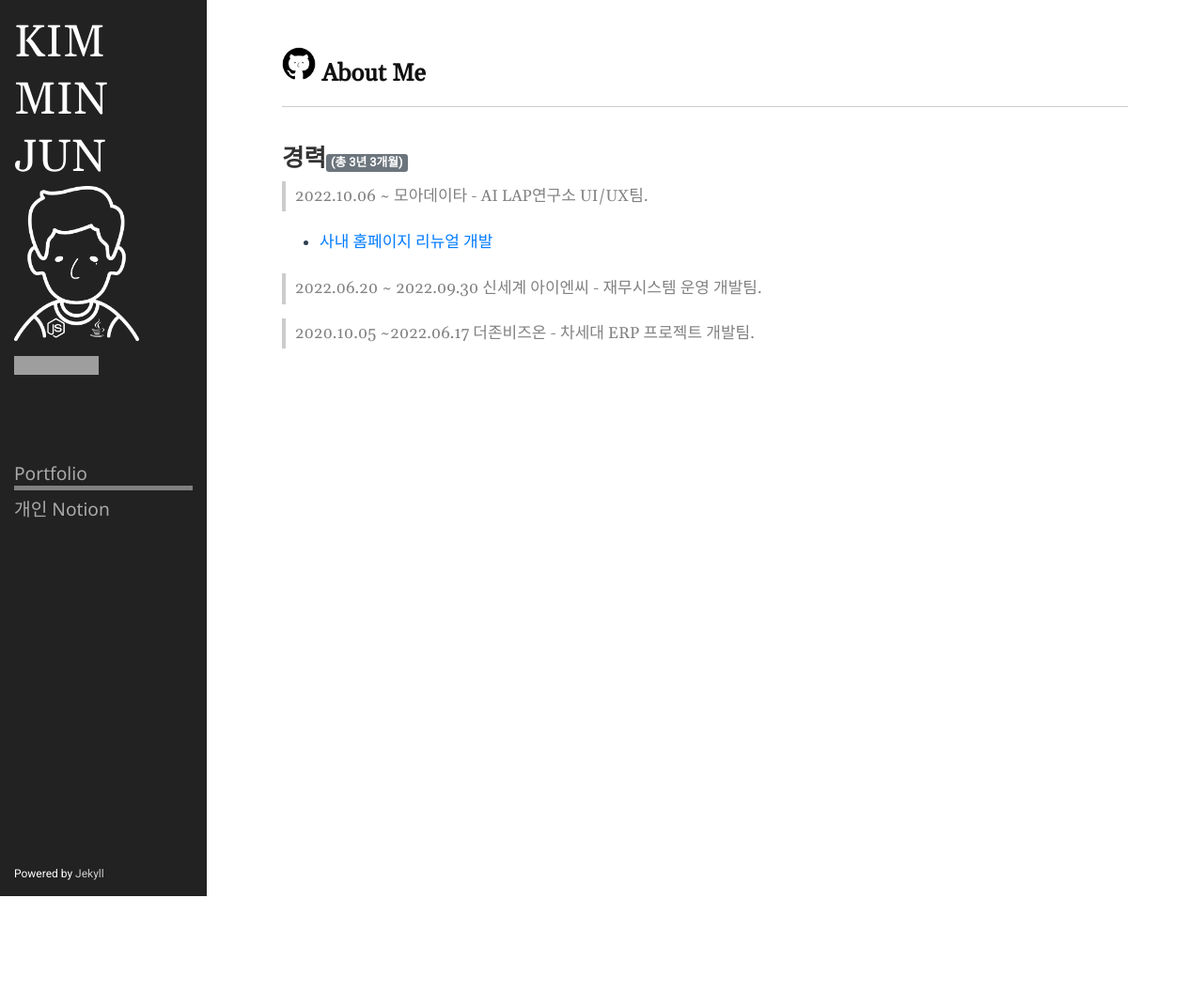
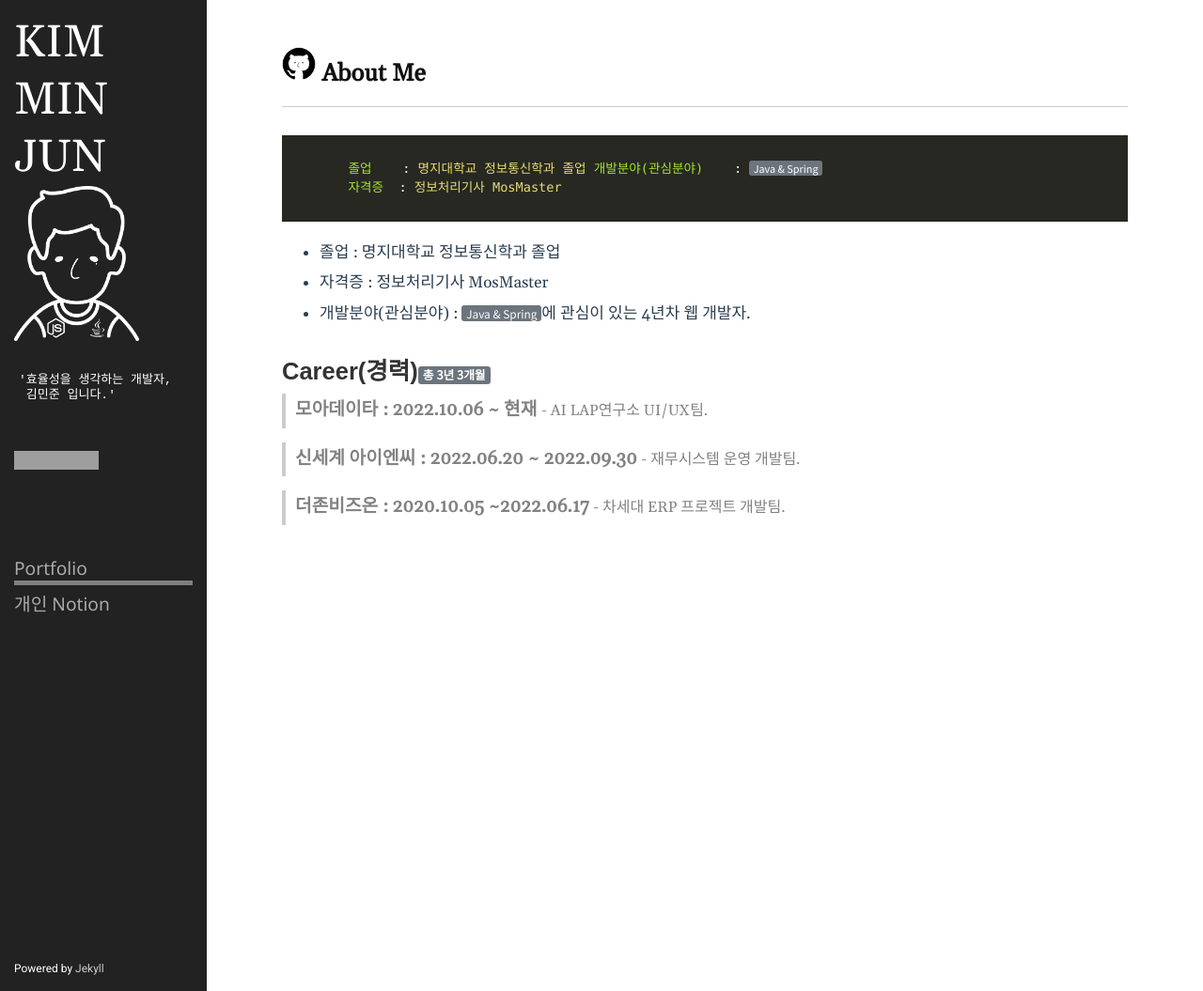
Before and after one commit to alswns1201/alswns1201.github.io, a Jekyll site: the page built from index.md, in a window 1280 px wide. Shown: the whole page at 94% size. Built offline with Jekyll 4.4.1, drawn with Linux system fonts in a browser that asks for light colours; before the commit the page ends 954 px from its top, so only the background shows below that; grey boxes are pictures that could not be loaded.

Commit message:
사진 추가 , 메인 내용 정리.

```diff
--- a/_includes/home.html
+++ b/_includes/home.html
@@ -4,20 +4,30 @@
      <div> <img src="/public/img/JalongGit.png" alt="alt text" /> About Me</div>
     </div>
   </header>
-  <h2 id="theme-monos title-style">경력<span class="badge">총 3년 3개월</span> </h2>
+  <div class="language-yml highlighter-rouge">
+    <div class="highlight"><pre class="highlight">
+      <code>
+        <span class="na">졸업</span><span class="pi">    :</span> <span class="s">명지대학교 정보통신학과 졸업</span> <span class="na">개발분야(관심분야)</span><span class="pi">    :</span> <span class="s"><span style="font-size: 80%; " class="badge">Java & Spring</span></span>
+        <span class="na">자격증</span><span class="pi">  :</span><span class="s2"> 정보처리기사 MosMaster</span>
+      </code></pre></div>
+  </div>
+  <ul>
+    <li>졸업    : 명지대학교 정보통신학과 졸업</li>
+    <li>자격증   : 정보처리기사 MosMaster</li>
+    <li>개발분야(관심분야)   : <span style="font-size: 70%; " class="badge">Java & Spring</span>에 관심이 있는 4년차 웹 개발자.</li>
+  </ul>
+
+  <h2 class="theme-monos title-style">Career(경력)<span class="badge">총 3년 3개월</span> </h2>
   <blockquote>
-    <p> 2022.10.06 ~  모아데이타 - AI LAP연구소 UI/UX팀.</p>
+    <p style="font-size: 1rem"><span style="font-weight: 800; font-size: 1.2rem" >모아데이타 : 2022.10.06 ~ 현재 </span> - AI LAP연구소 UI/UX팀.</p>
   </blockquote>
-  <div>
-    <ul>
-      <li><a href="https://www.moadata.co.kr/" target="_blank" >사내 홈페이지 리뉴얼 개발</a></li>
-    </ul>
-  </div>
+
   <blockquote>
-    <p> 2022.06.20 ~ 2022.09.30  신세계 아이엔씨  - 재무시스템 운영 개발팀.</p>
+    <p style="font-size: 1rem"> <span style="font-weight: 800; font-size: 1.2rem" >신세계 아이엔씨 : 2022.06.20 ~ 2022.09.30 </span>  - 재무시스템 운영 개발팀.</p>
   </blockquote>
+
   <blockquote>
-    <p>  2020.10.05 ~2022.06.17  더존비즈온 - 차세대 ERP 프로젝트 개발팀.</p>
+    <p style="font-size: 1rem"> <span style="font-weight: 800; font-size: 1.2rem" >더존비즈온 : 2020.10.05 ~2022.06.17  </span> - 차세대 ERP 프로젝트 개발팀.</p>
   </blockquote>
 
 
--- a/_includes/sidebar.html
+++ b/_includes/sidebar.html
@@ -1,18 +1,16 @@
 <div class="sidebar-item sidebar-header">
 	<div class='sidebar-brand'>
 		<a href="/">{{ site.title }} <img src="/public/img/JalongProfile2.png" alt="alt text" /> </a>
+		<pre>'효율성을 생각하는 개발자, <br> 김민준 입니다.'
+
+		</pre>
 		<div style="text-align: left">
+
 			<a href="https://hits.seeyoufarm.com"><img src="https://hits.seeyoufarm.com/api/count/incr/badge.svg?url=https://{{ site.url | remove_first: 'https://' | remove_first: 'http://' }}{{ page.url }}%2F&count_bg=%2379C83D&title_bg=%23555555&icon=&icon_color=%23E7E7E7&title=views&edge_flat=false"/></a>
 		</div>
 
 	</div>
-	<p class="lead">{{ site.description }}</p>
-	{%- if social.github -%}
-		<a rel="me" href="https://github.com/{{ social.github | cgi_escape | escape }}" title="{{ social.github | escape }}">
-			<svg class="svg-icon grey">
-				<use xlink:href="{{ '/assets/minima-social-icons.svg#github' | relative_url }}" />
-			</svg></a></li>
-	{%- endif -%}
+
 </div>
 
 <div class="sidebar-item sidebar-nav">
--- a/public/css/style.css
+++ b/public/css/style.css
@@ -158,12 +158,12 @@ a.nav-item:hover { color: #777; }
 	white-space: nowrap;
 	vertical-align: baseline;
 	border-radius: 0.25em;
-
+	font-family: "Noto Sans KR", sans-serif;
 
 }
 
-.badge::before { content: "("; }
-.badge::after { content: ")"; }
+/*.badge::before { content: "("; }*/
+/*.badge::after { content: ")"; }*/
 
 
 .post-list > li {
@@ -328,8 +328,12 @@ img style
  a img { max-width: 70%;   }
 
 
-
-
+/**
+ul 태그
+ */
+/*ul a {*/
+/*	font-size: 15px;*/
+/*}*/
 
 
 .post-date {
```
Also changed, not shown: public/img/petaon.png (added), public/img/petaon_monday.png (added), public/img/petaon_monday2.png (added).
